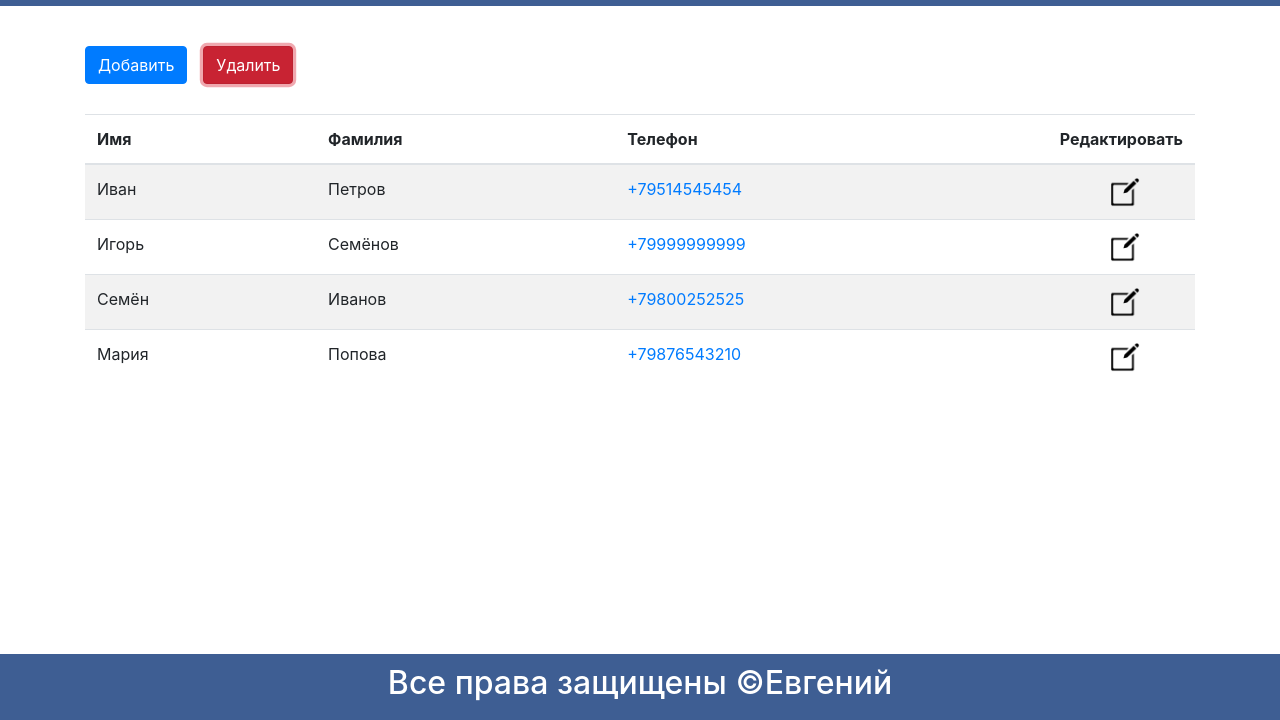
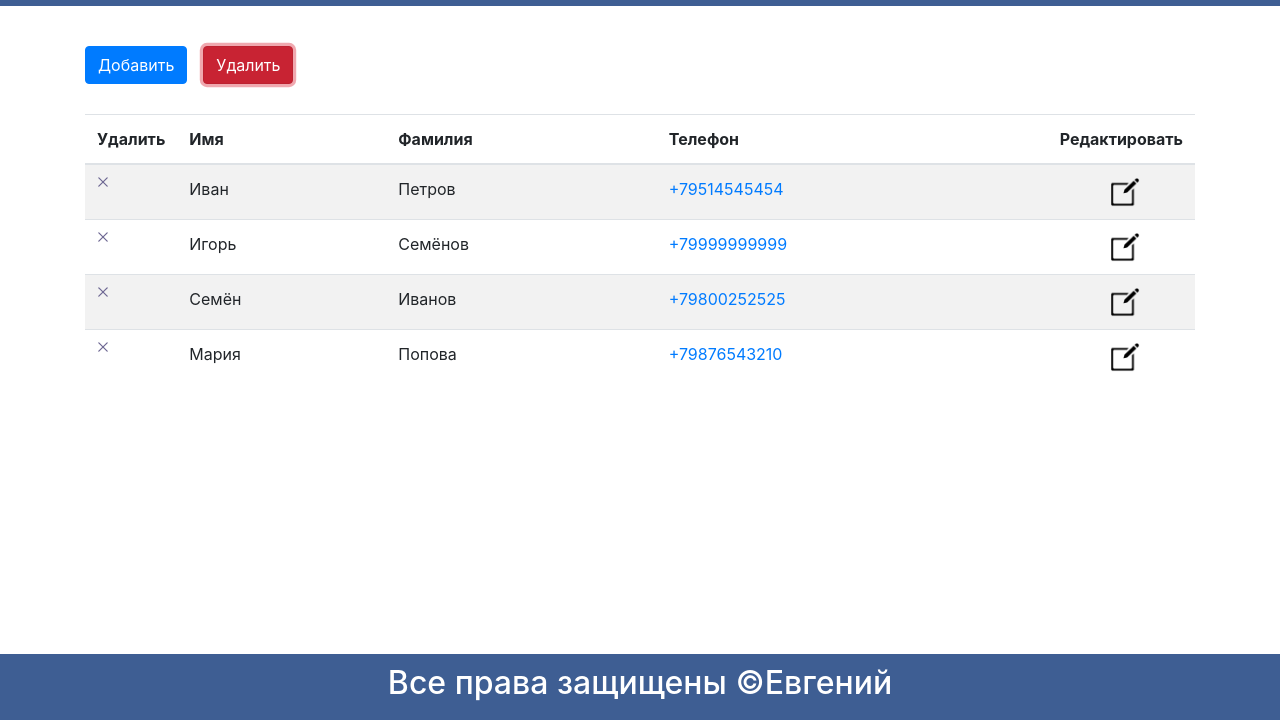
Before and after one commit to Zhnmsn/phonebook, a plain HTML site: page index.html in a window 1280 px wide. Both pictures are taken after a click on the button "Удалить". Shown: the part 80-800 px from the top of the page. Drawn offline with nearby package versions, Linux system fonts and the light colour scheme.

Commit message:
edit 5 lesson

```diff
--- a/phonebook/css/style.css
+++ b/phonebook/css/style.css
@@ -26,7 +26,7 @@ body {
   display: none;
 }
 
-.del-icon {
+.dell-icon {
   display: block;
   width: 10px;
   height: 10px;
--- a/phonebook/script/script.js
+++ b/phonebook/script/script.js
@@ -141,8 +141,6 @@ form.insertAdjacentHTML('beforeend', `
 
     `)
 
-
-
 const buttonGroup = createButtonsGroup([
     {
         className : 'btn btn-primary mr-3',
@@ -157,8 +155,7 @@ const buttonGroup = createButtonsGroup([
 ]);
 form.append(...buttonGroup.btns);
 overlay.append(form);
-return {
-    overlay,
+return { overlay,
     form,
 };
 };
@@ -195,6 +192,7 @@ footer.footerContainer.append(footerLogo);
 return {
     list : table.tBody, logo,
     btnAdd : buttonGroup.btns[0],
+    btnDel : buttonGroup.btns[1],
     formOverlay : form.overlay,
 };
 
@@ -202,6 +200,7 @@ return {
 
 const createRow = ({name : firstName, surname, phone}) => {
     const tr = document.createElement('tr');
+    tr.classList.add('contact');
 
     const tdDel = document.createElement('td');
     tdDel.classList.add('delete');
@@ -256,23 +255,43 @@ const hoverRow = (allRow, logo) => {
 const init = (selectorApp, title) => {
     const app = document.querySelector(selectorApp);
     const phoneBook = renderPhoneBook(app, title);
-    const {list, logo, btnAdd, formOverlay} = phoneBook;
+    const {list, logo, btnAdd, btnDel, formOverlay} = phoneBook;
     const allRow = renderContacts(list, data);
     hoverRow(allRow, logo);
 
-
+    const form = createForm();
 
     btnAdd.addEventListener('click', () => {
         formOverlay.classList.add('is-visible');
     });
 
-    form.addEventListener('click', event => {
-        event.stopImmediatePropagation();
+  //
+    formOverlay.addEventListener('click', e => {
+        const target = e.target;
+        if(target === formOverlay || target.closest('.close')) {
+            formOverlay.classList.remove('is-visible');
+        }
+
     });
 
-    formOverlay.addEventListener('click', () => {
-        formOverlay.classList.remove('is-visible');
+    const body = document.querySelector('body');
+    body.addEventListener('click', e => {
+        console.log(e.target);
+    })
+
+    btnDel.addEventListener('click', () => {
+        document.querySelectorAll('.delete').forEach( del => {
+            del.classList.toggle('is-visible');
+        });
     });
+
+    list.addEventListener('click', e => {
+        const target = e.target;
+        if(target.closest('.dell-icon')) {
+            target.closest('.contact').remove();
+        }
+    });
+
 };
 
 
```
